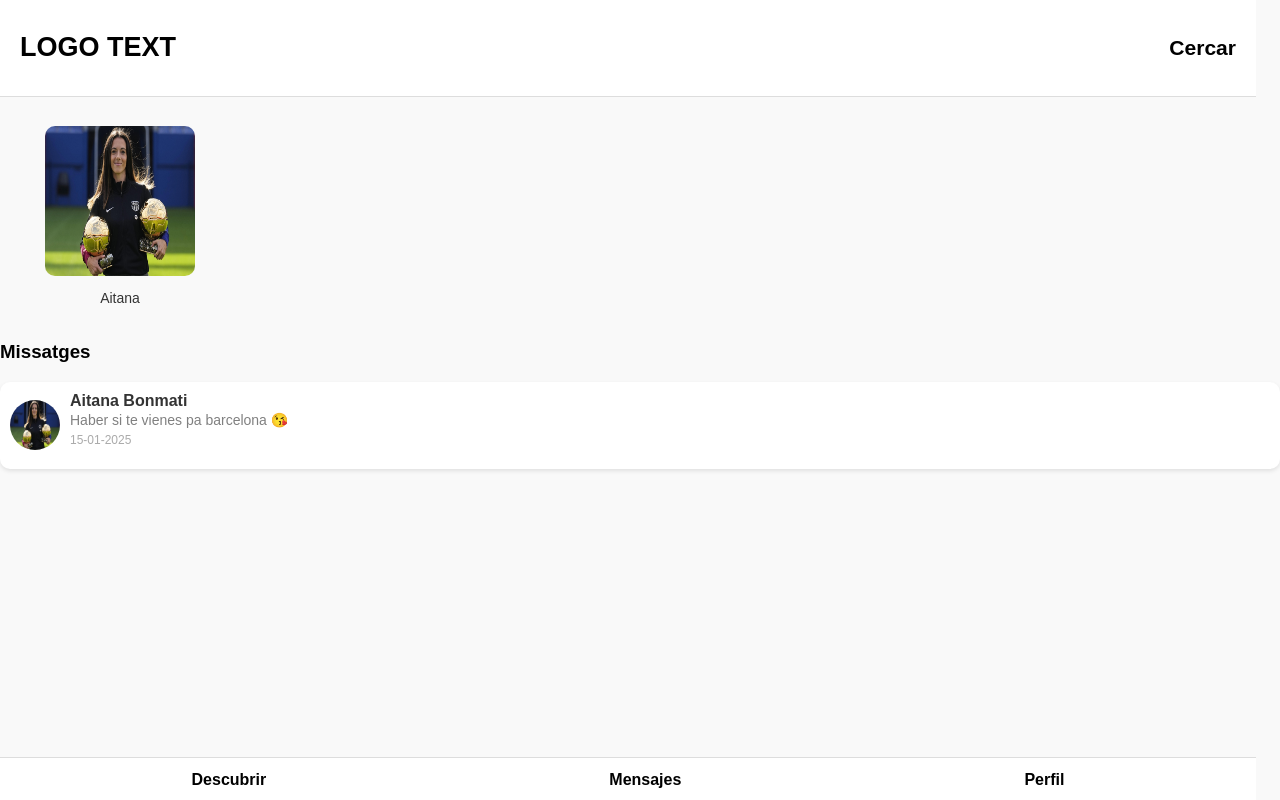
After one commit to josehtat/ieti_tinder, a PHP site: page /pruebaJose.php in a window 1280 px wide. The commit adds this page. Run offline with PHP 8.4, Linux system fonts and the light colour scheme.

Commit message:
Pruebas messages.php y profile.php
Archivos modificados/añadidos:

- pruebaJose.php
- prueba2Jose.php

Carpetas añadidas:

-

Acciones hechas:

- he estado haciendo pruebas visuales de dos archivos para la comprobacion de como se visualizara en messages.php y profile.php

```diff
--- /dev/null
+++ b/pruebaJose.php
@@ -0,0 +1,53 @@
+<!DOCTYPE html>
+<html lang="es">
+
+<head>
+    <meta charset="UTF-8">
+    <meta name="viewport" content="width=device-width, initial-scale=1.0">
+    <link rel="stylesheet" href="/style.css?t=<?php echo time(); ?>">
+    <title>MISSATGES</title>
+</head>
+
+<body id="bodyMessages">
+    <!---<script>
+        <?php // if (!isset($_COOKIE['loggedUser'])) { ?>
+            window.location.href = "/";
+        <?php //} ?>
+    </script>---->
+    <header id="headerMessages">
+        <h2>LOGO TEXT</h2>
+        <h3>Cercar</h3>
+    </header>
+
+    <main id="mainMessages">
+        <div id="matchMessages">
+            <h3>Els meus matches</h3>
+            <div id="matchBox">
+                <div class='match'>
+                    <img src='img/aitanaBonmati.jpg' alt='Foto de perfil'>
+                    <p>Aitana</p>
+                </div>
+            </div>
+        </div>
+        <div id=" message">
+            <h3>Missatges</h3>
+            <div id="messageBox">
+                <div class='messageUser'>
+                    <img src='img/aitanaBonmati.jpg' alt='Foto de perfil'>
+                    <div class='messageInfo'>
+                        <p class='userName'>Aitana Bonmati</p>
+                        <p class='lastMessage'>Haber si te vienes pa barcelona 😘</p>
+                        <p class='messageDate'>15-01-2025</p>
+                    </div>
+                </div>
+            </div>
+    </main>
+
+    <footer id="footer">
+        <h3><a href="discober.php">Descubrir</a></h3>
+        <h3><a href="messages.php">Mensajes</a></h3>
+        <h3><a href="profile.php">Perfil</a></h3>
+    </footer>
+</body>
+
+</html>
--- a/style.css
+++ b/style.css
@@ -170,59 +218,201 @@ form button:hover {
 #bodyMessages {
     display: flex;
     flex-direction: column;
+    margin: 0;
+    padding: 0;
+    font-family: Arial, sans-serif;
+    background-color: #f9f9f9;
 }
 
 #headerMessages {
     background-color: white;
     display: flex;
+    justify-content: space-between;
+    align-items: center;
+    padding: 10px 20px;
+    border-bottom: 1px solid #ddd;
     position: fixed;
     top: 0;
     width: 95%;
-    flex-direction: row;
-    justify-content: space-between;
     z-index: 1;
-}
-
-#matchBox{
-    text-align: center;
-    padding-top: 10%;
-    margin-bottom: 20%;
+    font-size: 18px;
 }
 
 #matchMessages {
-    padding-top: 10%;
-    margin-bottom: 20%;
+    margin: 80px 20px 20px;
+}
+
+#matchMessages h3 {
+    margin-bottom: 10px;
+    font-size: 18px;
+    color: #333;
+}
+
+#matchBox {
+    display: flex;
+    flex-direction: row;
+    gap: 25px;
+    justify-content: flex-start;
+    overflow-x: auto;
+    padding: 15px 0;
+    align-items: center;
+    scrollbar-width: none;
+}
+
+#matchBox::-webkit-scrollbar {
+    display: none;
+}
+
+.match {
+    flex-shrink: 0;
+    width: 200px;
+    text-align: center;
+}
+
+.match img {
+    width: 150px;
+    height: 150px;
+    border-radius: 10px;
+    margin-bottom: 10px;
+}
+
+.match p {
+    font-size: 14px;
+    color: #333;
+    margin: 0;
+    white-space: nowrap;
+    overflow: hidden;
+    text-overflow: ellipsis;
+}
+
+
+#message {
+    margin: 20px 20px 70px;
+}
+
+#message h3 {
+    margin-bottom: 10px;
+    font-size: 18px;
+    color: #333;
 }
 
 #messageBox {
-    text-align: center;
-    margin: 0 auto;
-    padding-top: 22%;
-    margin-bottom: 70%;
+    display: flex;
+    flex-direction: column;
+    gap: 15px;
+}
+
+.messageUser {
+    display: flex;
+    align-items: center;
+    gap: 10px;
+    padding: 10px;
+    background-color: white;
+    border-radius: 10px;
+    box-shadow: 0 2px 4px rgba(0, 0, 0, 0.1);
+}
+
+.messageUser:hover {
+    background-color: #f5f5f5;
+}
+
+.messageUser img {
+    width: 50px;
+    height: 50px;
+    border-radius: 50%;
+}
+
+.messageInfo {
+    text-align: left;
+    flex-grow: 1;
+}
+
+.userName {
+    font-weight: bold;
+    margin: 0;
+    font-size: 16px;
+    color: #333;
+}
+
+.lastMessage {
+    margin: 2px 0 0;
+    font-size: 14px;
+    color: gray;
+}
+
+.messageDate {
+    font-size: 12px;
+    color: #aaa;
+    margin-top: 5px;
 }
 
 #footer {
     background-color: white;
     display: flex;
+    justify-content: space-between;
+    align-items: center;
+    padding: 10px 20px;
     position: fixed;
     bottom: 0;
     width: 95%;
-    flex-direction: row;
-    justify-content: space-between;
+    border-top: 1px solid #ddd;
     z-index: 1;
+    font-size: 16px;
 }
 
 #footer h3 {
-    margin-top: auto;
+    margin: 0;
+    flex-grow: 1;
     text-align: center;
-    padding: 0;
 }
 
-#footer h3 a{
+#footer h3 a {
     text-decoration: none;
     color: black;
+    font-weight: bold;
+    font-size: 16px;
+}
 
+@media (max-width: 460px) {
+    #headerMessages {
+        font-size: 16px;
+        padding: 8px 15px;
+    }
+
+    #matchBox {
+        gap: 10px;
+    }
+
+    .match {
+        width: 200px;
+    }
+
+    .match img {
+        width: 200px;
+        height: 200px;
+    }
+
+    .messageUser {
+        padding: 8px;
+    }
+
+    .userName {
+        font-size: 14px;
+    }
+
+    .lastMessage {
+        font-size: 12px;
+    }
+
+    .messageDate {
+        font-size: 10px;
+    }
+
+    #footer {
+        font-size: 14px;
+    }
 }
+
 
 /*---------------------------*/
 /*Estilos pagina index.php*/
```
Also changed, not shown: other parts of style.css (+52 -4 lines), prueba.php (deleted, +0 -31 lines), prueba2Jose.php (added, +110 -0 lines), img/aitanaBonmati.jpg (added), img/ronaldo.jpg (added).
